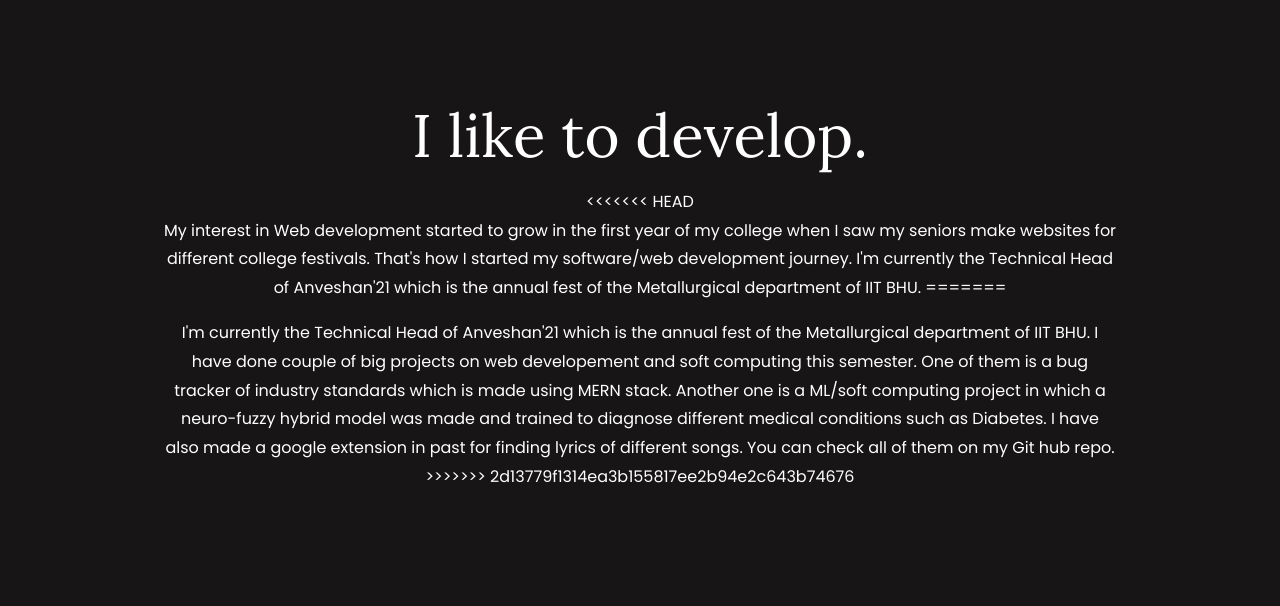
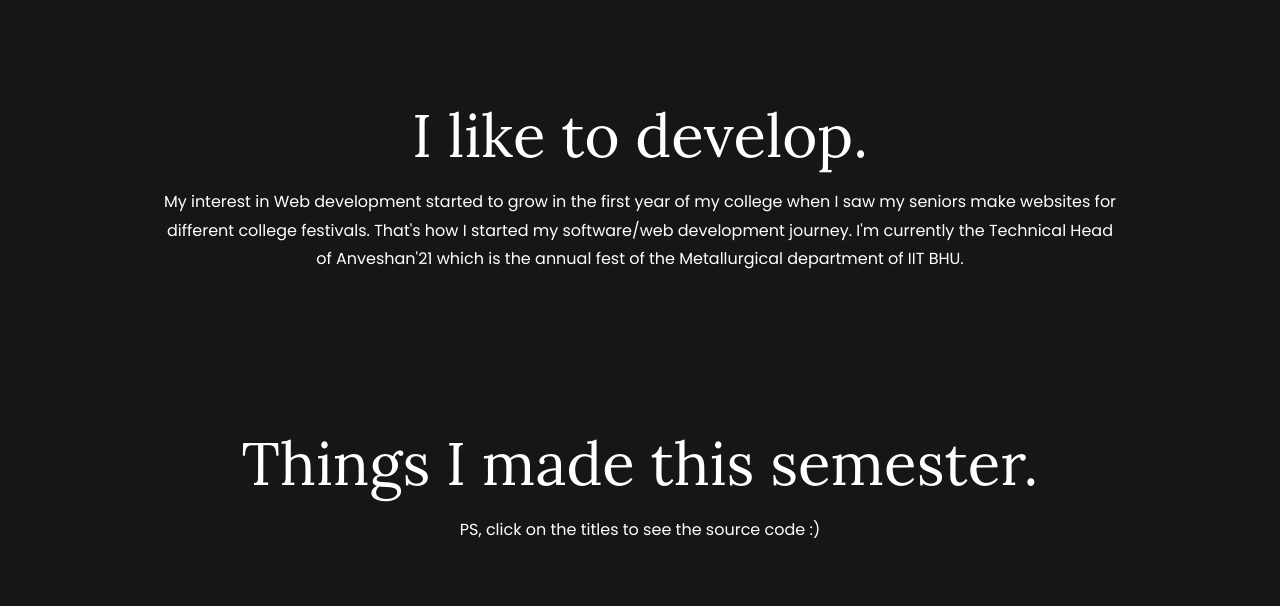
Before and after one commit to Timus-sumit/portfolio_new, a website: page public/work.html in a window 1280 px wide. Shown: the part 803-1409 px from the top of the page. Drawn offline with Linux system fonts and the light colour scheme; some packages are replaced by stand-ins of ours; no server answers; a web font is replaced by a local one.

```diff
--- a/public/work.html
+++ b/public/work.html
@@ -70,12 +70,7 @@
     		<div class="row justify-content-center ftco-animate">
     			<div class="col-md-10 text-center">
     				<h2 >I like to develop.</h2>
-<<<<<<< HEAD
     				<p >My interest in Web development started to grow in the first year of my college when I saw my seniors make websites for different college festivals. That's how I started my software/web development journey. I'm currently the Technical Head of Anveshan'21 which is the annual fest of the Metallurgical department of IIT BHU.
-=======
-    				<p >I'm currently the Technical Head of Anveshan'21 which is the annual fest of the Metallurgical department of IIT BHU. I have done couple of big projects on web developement and soft computing this semester. One of them is a bug tracker of industry standards which is made using MERN stack.
-						Another one is a ML/soft computing project in which a neuro-fuzzy hybrid model was made and trained to diagnose different medical conditions such as Diabetes. I have also made a google extension in past for finding lyrics of different songs. You can check all of them on my Git hub repo.
->>>>>>> 2d13779f1314ea3b155817ee2b94e2c643b74676
 					</p>
 					<!-- <h3 ><a href="https://github.com/Timus-sumit"><i class="fab fa-github fa-4x text-center"></i></a></h3> -->
     			</div>
```
